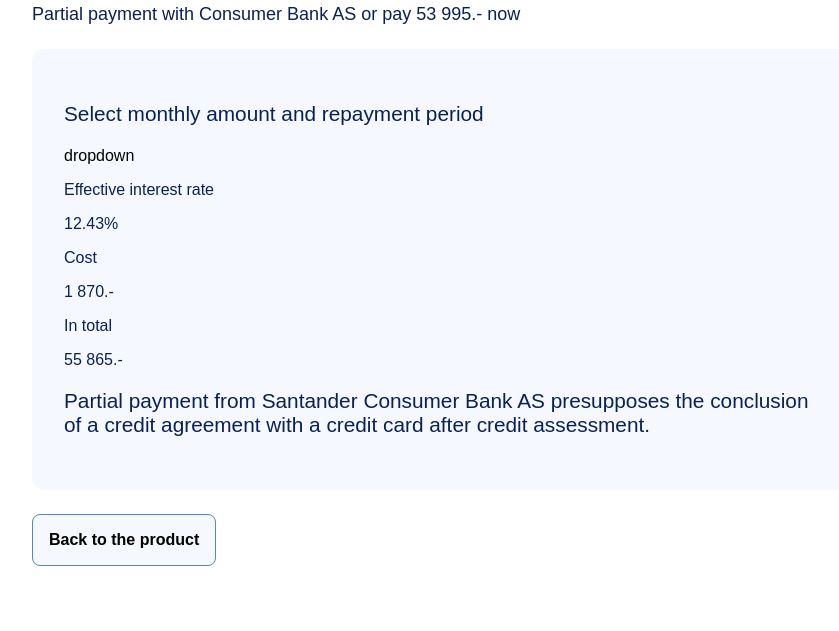
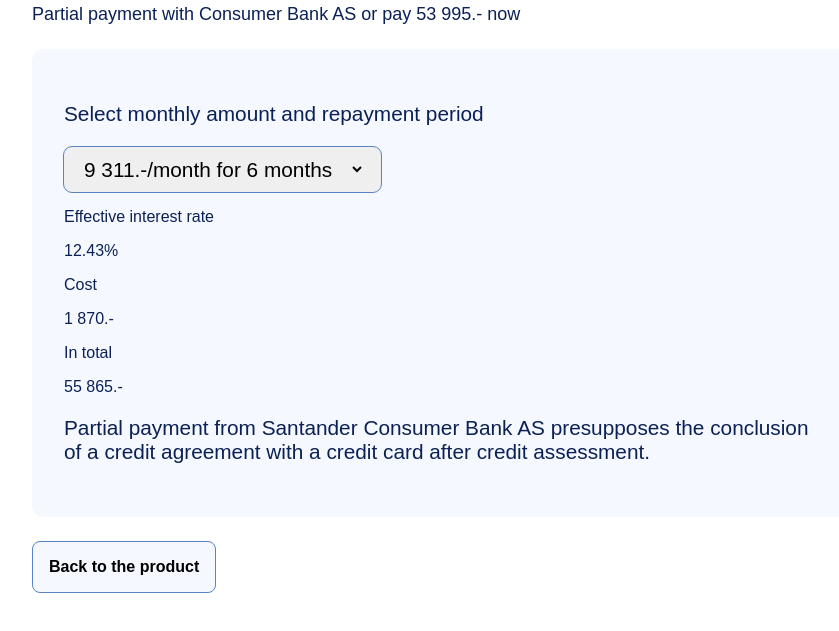
Before and after one commit to Prakash-Ravichandran/UI_Components, a website: page index.html in a window 1280 px wide. Shown: the part 147-778 px from the top of the page, without its empty margins (40-879 px from the left). Drawn offline with Linux system fonts and the light colour scheme; a web font is replaced by a local one.

Commit message:
[feat]: implement select component

```diff
--- a/index.html
+++ b/index.html
@@ -30,7 +30,11 @@
           <p class="payment__bd-title">
             Select monthly amount and repayment period
           </p>
-          <p class="payment__bd-subtitle">dropdown</p>
+          <select class="payment__select-element">
+            <option value="9 311.-/month for 6 months">
+              9 311.-/month for 6 months
+            </option>
+          </select>
           <div class="payment__group">
             <div class="payment__interest">
               <p class="payment__splitup">Effective interest rate</p>
--- a/sass/styles.scss
+++ b/sass/styles.scss
@@ -85,6 +85,14 @@
     @include font-weight(medium);
     max-inline-size: 66ch;
   }
+  &__select-element {
+    padding: 10px 16px;
+    @include typography("Poppins", clamp(0.5rem, 0.5rem + 1vw, 2rem));
+    border-radius: 8px;
+    border: 0;
+    outline: 1px solid #5884c6;
+    border-right: 16px solid transparent; // for spacing of arrow & outline
+  }
 
   &__interest {
     color: var(--title-color);
@@ -124,3 +132,9 @@
   border: 1px solid #5884c6;
   padding: 16px;
 }
+
+.payment__select {
+  border-radius: 8px;
+  border: 1px solid #5884c6;
+  padding: 16px;
+}
```
Also changed, not shown: dest/styles.css.
